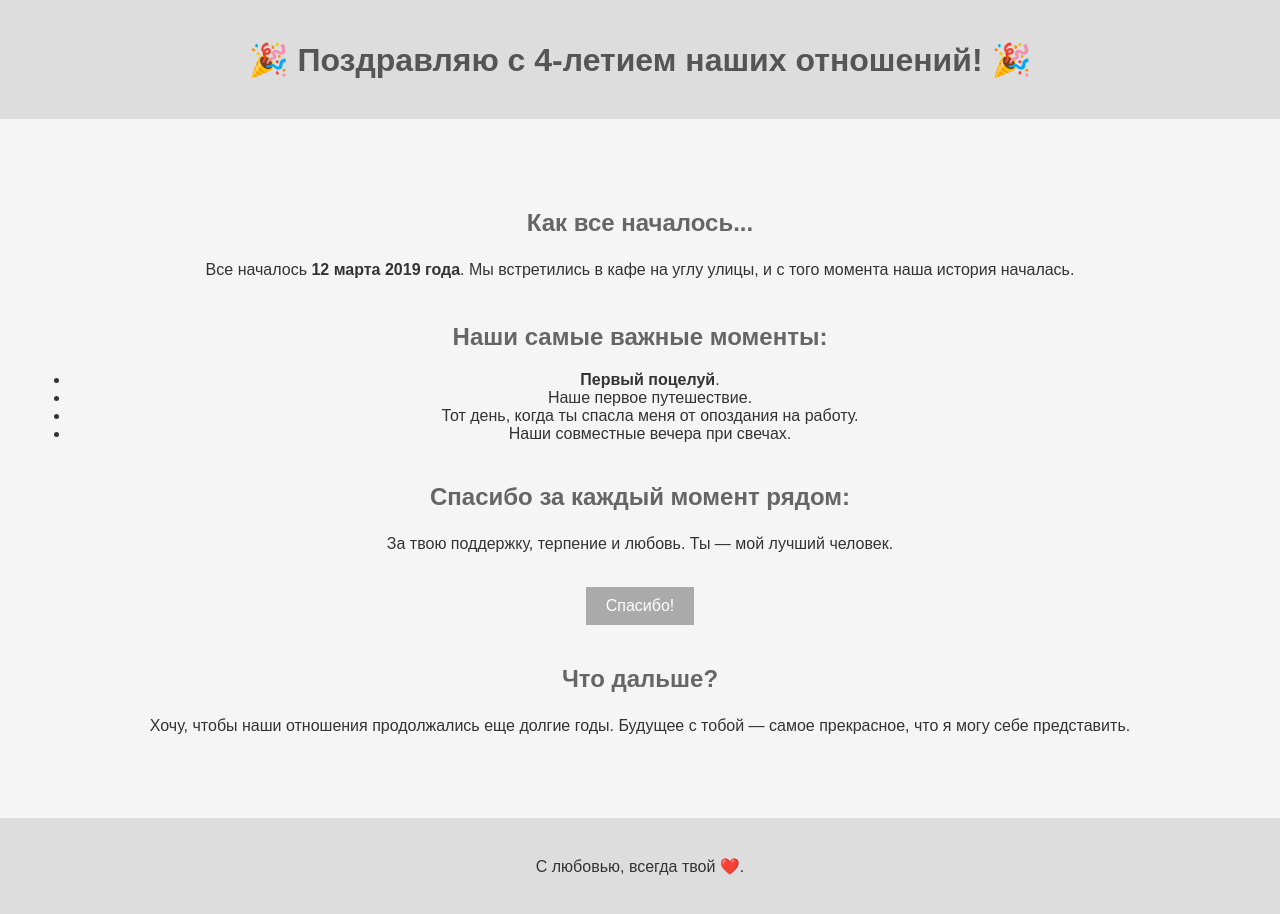
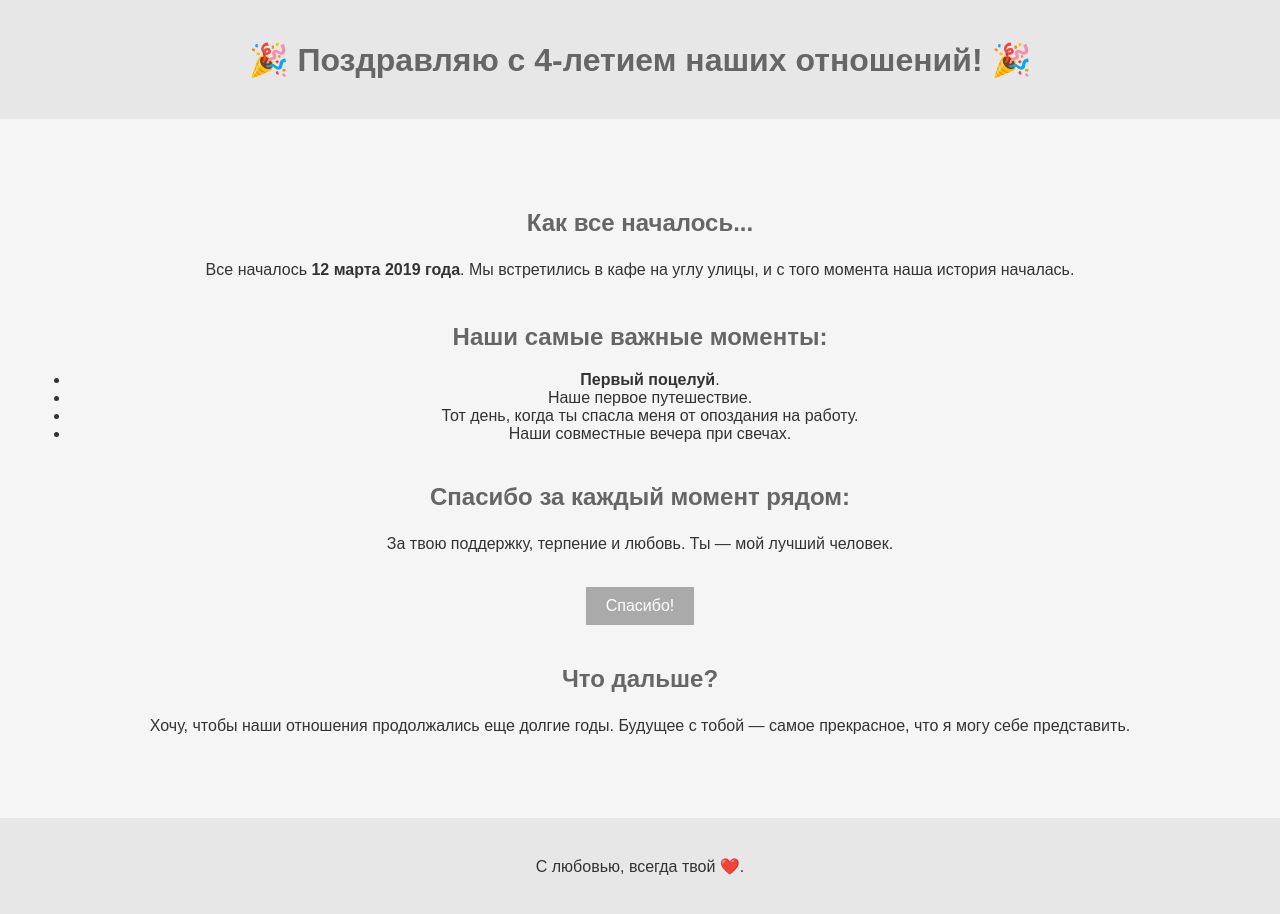
Before and after one commit to Josus24/Josus.github.io, a plain HTML site: page index.html in a window 1280 px wide. Drawn offline with Linux system fonts and the light colour scheme.

Commit message:
Update styles.css

```diff
--- a/styles.css
+++ b/styles.css
@@ -10,7 +10,7 @@ body {
 
 header, footer {
     padding: 20px;
-    background-color: #ddd; /* Светло-серый фон */
+    background-color: #e7e7e7; /* Светло-серый фон */
     color: #333; /* Темно-серый текст */
 }
 
@@ -21,7 +21,7 @@ main {
 h1 {
     font-size: 2em;
     margin-bottom: 20px;
-    color: #555; /* Более мягкий цвет заголовка */
+    color: #666; /* Более мягкий цвет заголовка */
 }
 
 h2 {
@@ -72,7 +72,7 @@ button:hover {
     pointer-events: none;
 }
 
-/* Анимация падающих сердечек (опционально) */
+/* Анимация падающих сердечек */
 @keyframes fall {
     0% { transform: translateY(-50px); }
     100% { transform: translateY(calc(100vh + 50px)); opacity: 0; }
```
